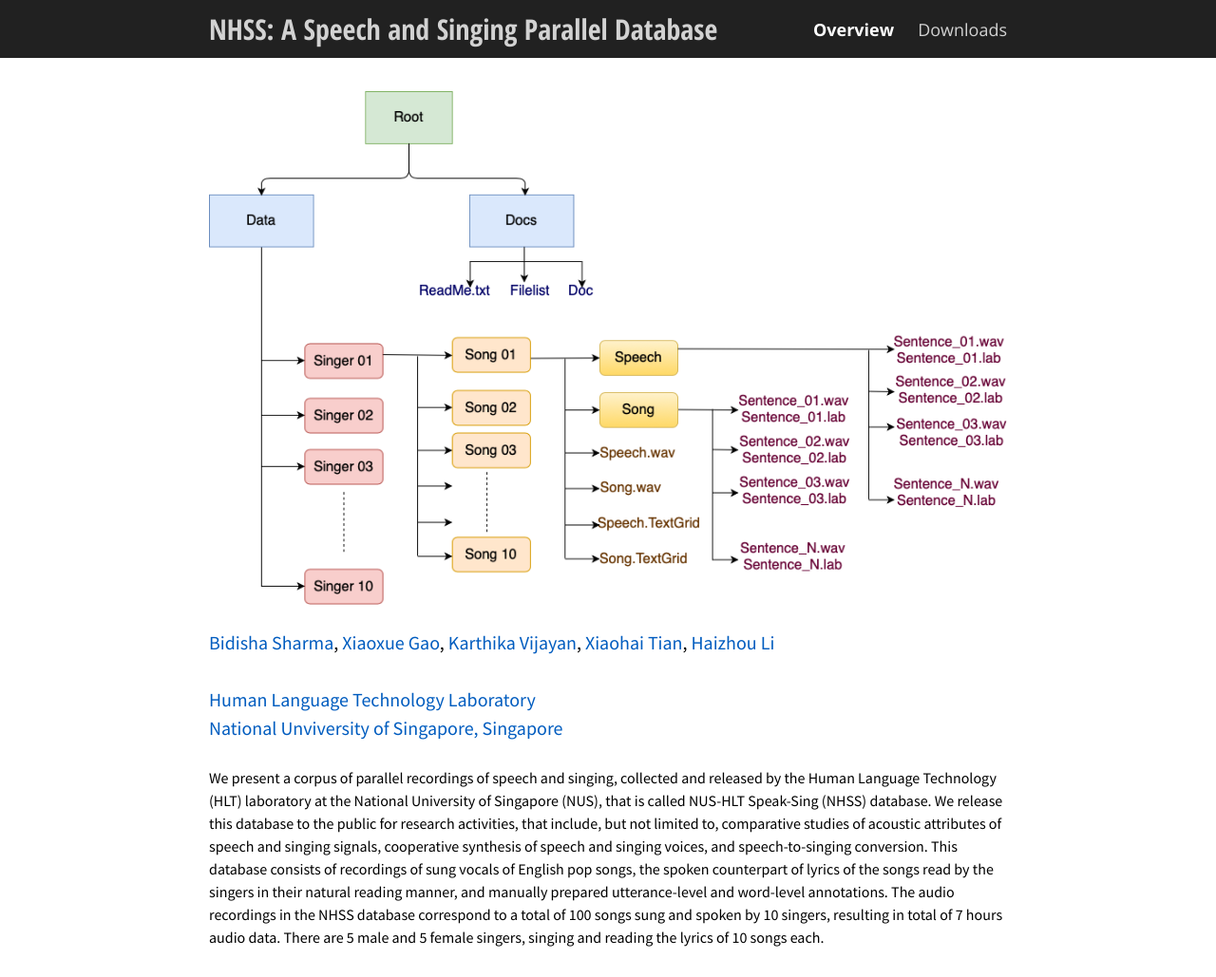
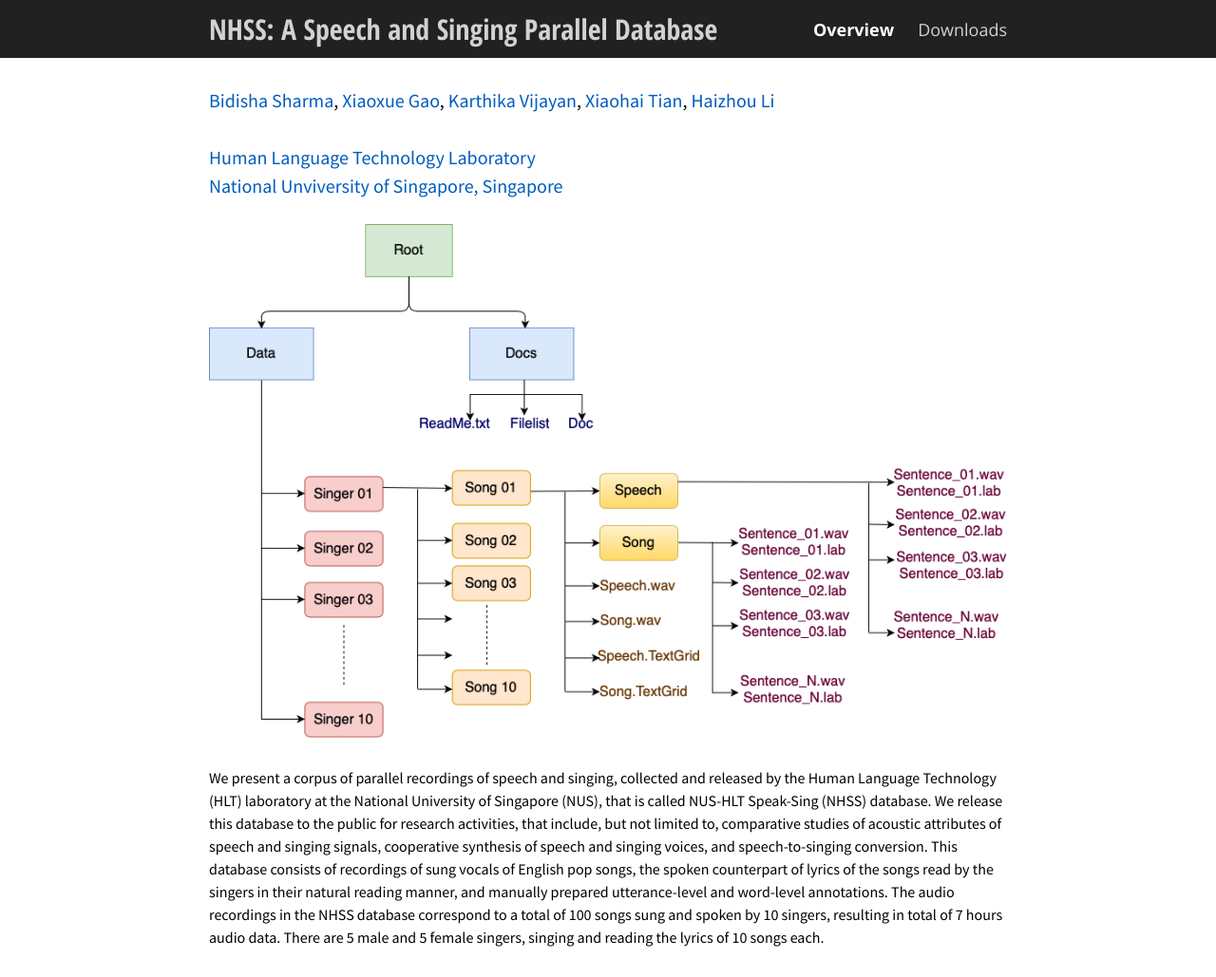
Before and after one commit to bidishasharma/bidishasharma.github.io, a Jekyll site: the page NHSS_Database/index.html, which Jekyll copies as it is, in a window 1280 px wide. Shown: the whole page at 95% size. Built offline with Jekyll 4.4.1, drawn with Linux system fonts in a browser that asks for light colours.

Commit message:
Update index.html

```diff
--- a/NHSS_Database/index.html
+++ b/NHSS_Database/index.html
@@ -30,9 +30,6 @@
         <!--Start Intro-->
         <div class="flex-row">
           <div class="flex-item flex-column">
-            <img class="image" src="img/SpeechSingingCorpus-Page-1.png">
-          </div>
-          <div class="flex-item flex-column">
             <p class="text text-large">
               <a target="_blank" href="javascript:void(0)"><a href="https://scholar.google.com.sg/citations?user=oEESlDQAAAAJ&hl=en&oi=ao">Bidisha Sharma</a></a>,
               <a target="_blank" href="javascript:void(0)"><a href="https://scholar.google.com/citations?user=PzJntEMAAAAJ&hl=en&oi=ao">Xiaoxue Gao</a></a>,
@@ -42,6 +39,9 @@
               <br><a target="_blank" href="javascript:void(0)"><a href="http://ece.nus.edu.sg/hlt/">Human Language Technology Laboratory</a></a><br>
               <a target="_blank" href="javascript:void(0)">National Unviversity of Singapore, Singapore</a>
             </p>
+          </div>
+             <div class="flex-item flex-column">
+            <img class="image" src="img/SpeechSingingCorpus-Page-1.png">
           </div>
         </div>
         <div class="flex-row">
```
